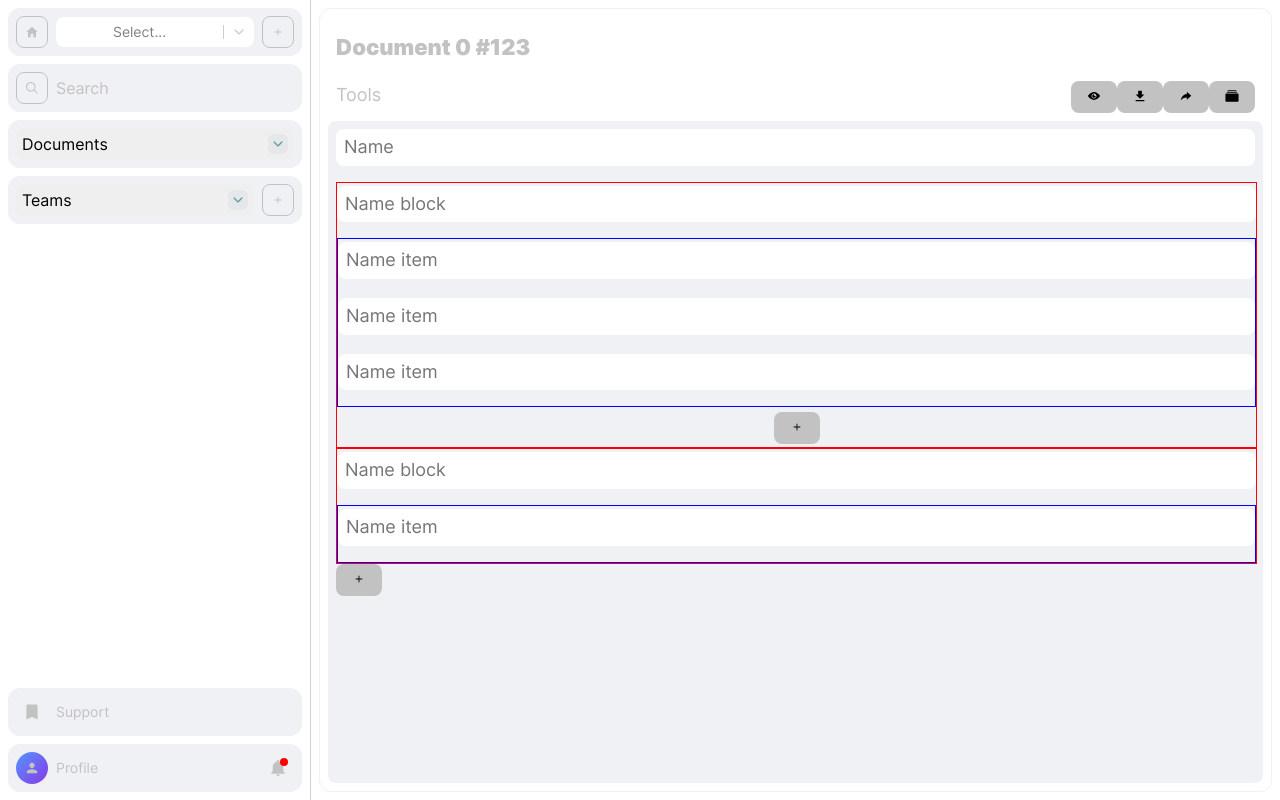
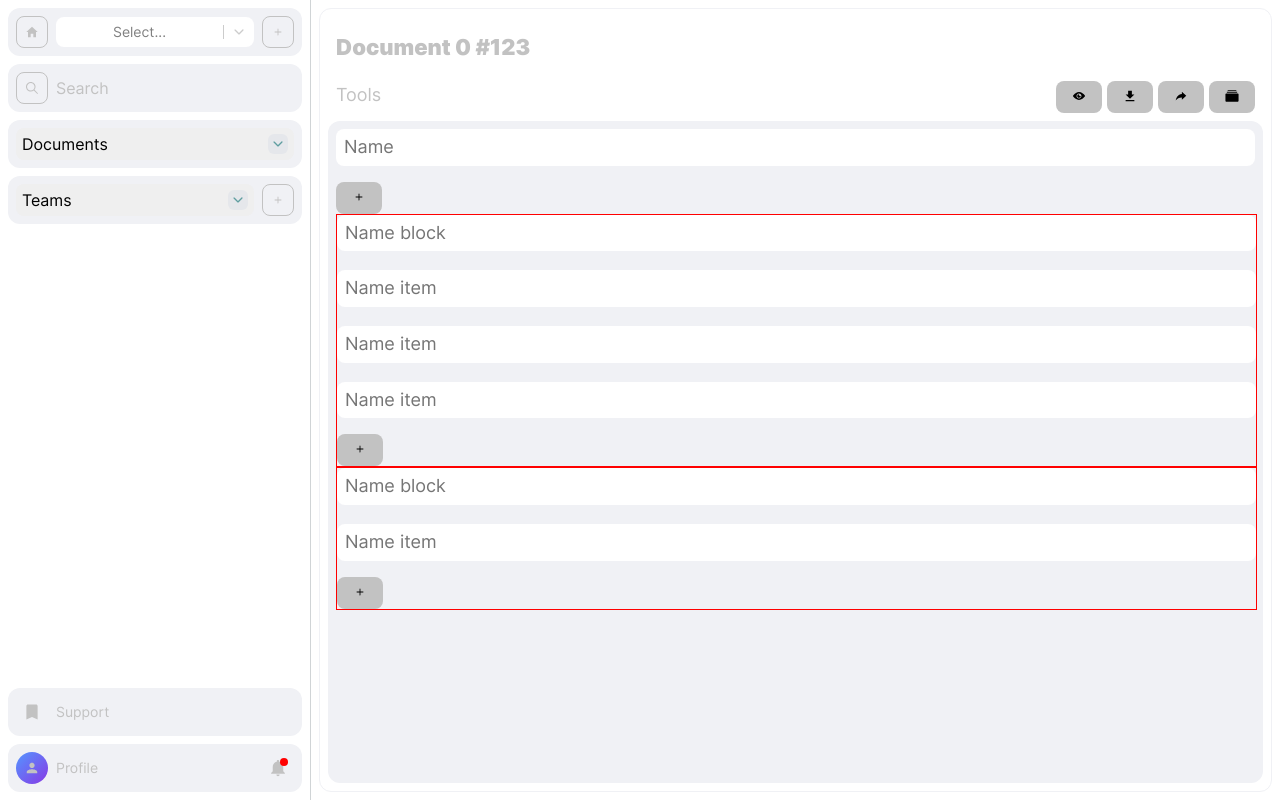
Before and after one commit to entools/tools.interface, a React (Vite) app: page /projects/123/documents/0 in a window 1280 px wide. Built offline with nearby package versions, Linux system fonts and the light colour scheme.

Commit message:
fix: document-page

```diff
--- a/src/pages/document-page/document-page.module.css
+++ b/src/pages/document-page/document-page.module.css
@@ -30,24 +30,29 @@
   flex-direction: column;
   justify-content: flex-start;
   align-items: flex-start;
-  border-radius: 8px;
+  border-radius: 12px;
   padding: 8px;
   background-color: var(--block-background);
 }
 
 .history {
   margin-left: 8px;
-  border-radius: 8px;
+  border-radius: 12px;
   background-color: var(--block-background);
 }
 
 .block {
+  display: flex;
+  flex-direction: column;
+  justify-content: flex-start;
   border: 1px solid red;
   width: 100%;
+
 }
 
 .items {
-  border: 1px solid blue;
+  /* border: 1px solid blue; */
+
 }
 
 .title {
@@ -65,3 +70,12 @@
   font-size: 16px;
   line-height: 24px;
 }
+
+.button {
+  margin-right: 5px;
+  padding: 8px;
+}
+
+.add {
+  width: fit-content;
+}
--- a/src/pages/document-page/document-page.tsx
+++ b/src/pages/document-page/document-page.tsx
@@ -9,6 +9,8 @@ import {
 } from 'react-icons/io';
 
 import style from './document-page.module.css';
+
+// const cx = classNames.bind('button', { [style.button]: true });
 
 function DocumentPage() {
   const { projectId, documentId } = useParams();
@@ -25,21 +27,21 @@ function DocumentPage() {
           <div>
             <button
               type="button"
-              className="button"
+              className={classNames('button', style.button)}
               title="Подписаться"
             >
               <IoIosEye />
             </button>
             <button
               type="button"
-              className="button"
+              className={classNames('button', style.button)}
               title="Скачать"
             >
               <IoMdDownload />
             </button>
             <button
               type="button"
-              className="button"
+              className={classNames('button', style.button)}
               title="Share"
             >
               <IoMdShareAlt />
@@ -56,10 +58,18 @@ function DocumentPage() {
         </div>
         <div className={classNames(style.form, { [style.two]: history })}>
           <div className={style.main}>
+
             <input
               className="input"
               placeholder="Name"
             />
+            <button
+              type="button"
+              className="button"
+              title="Добавить блок"
+            >
+              <IoIosAdd />
+            </button>
             <div className={style.block}>
               <input
                 className="input"
@@ -81,7 +91,7 @@ function DocumentPage() {
               </div>
               <button
                 type="button"
-                className="button"
+                className={classNames('button', style.add)}
                 title="Добавить элемент"
               >
                 <IoIosAdd />
@@ -98,14 +108,14 @@ function DocumentPage() {
                   placeholder="Name item"
                 />
               </div>
+              <button
+                type="button"
+                className={classNames('button', style.add)}
+                title="Добавить элемент"
+              >
+                <IoIosAdd />
+              </button>
             </div>
-            <button
-              type="button"
-              className="button"
-              title="Добавить блок"
-            >
-              <IoIosAdd />
-            </button>
           </div>
           {history && (
             <div className={style.history}>
```
